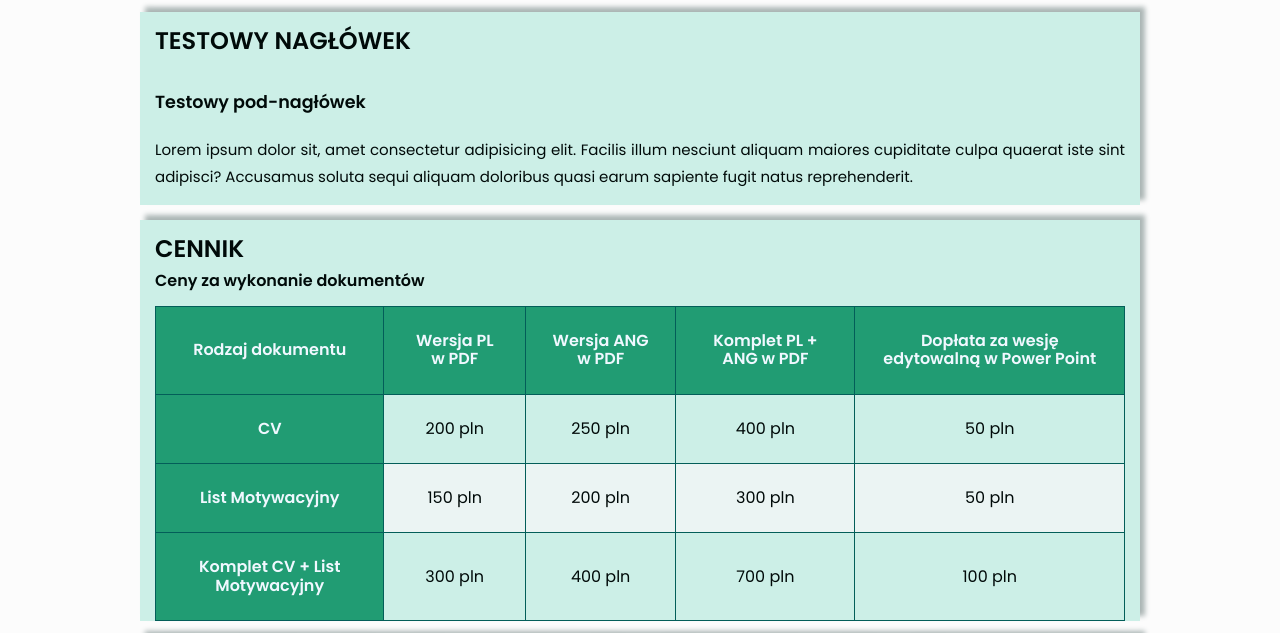
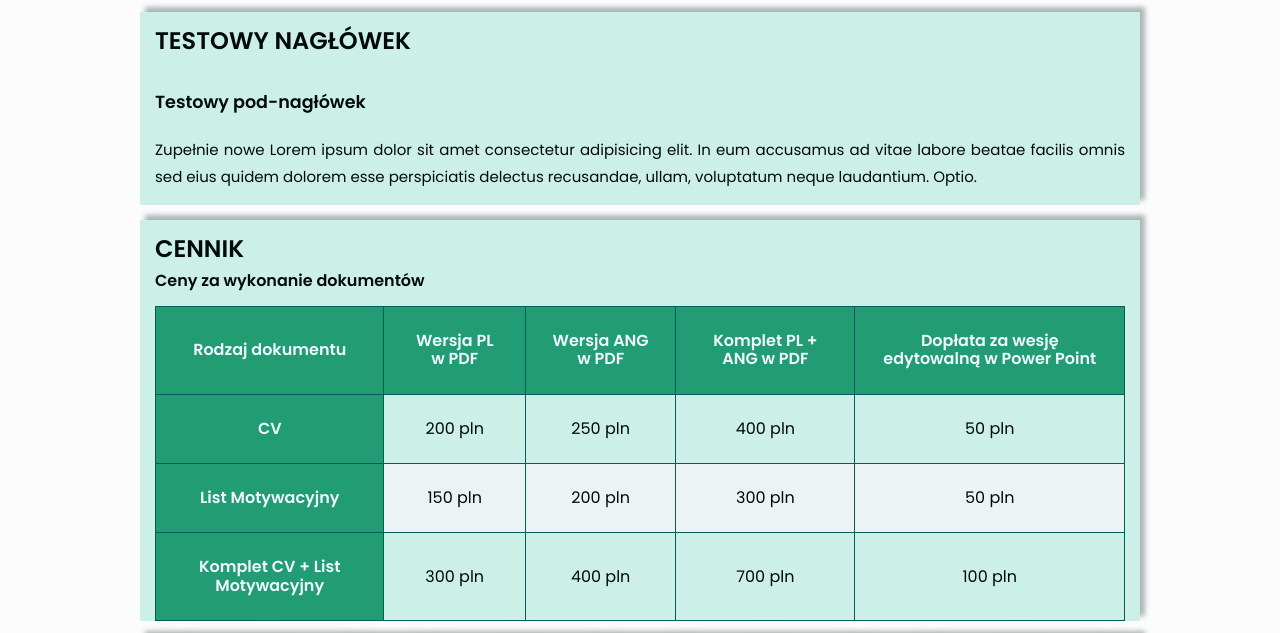
Before and after one commit to Malgosia-Ulko/first_website, a plain HTML site: page index.html in a window 1280 px wide. Shown: the part 1782-2415 px from the top of the page. Drawn offline with nearby package versions, Linux system fonts and the light colour scheme.

Commit message:
Changed text in the test section

```diff
--- a/index.html
+++ b/index.html
@@ -160,9 +160,9 @@
             <article class="section__article">
 
                 <h3>Testowy pod-nagłówek</h3>
-                Lorem ipsum dolor sit, amet consectetur adipisicing elit. Facilis illum nesciunt aliquam maiores
-                cupiditate culpa quaerat iste sint adipisci? Accusamus soluta sequi aliquam doloribus quasi earum
-                sapiente fugit natus reprehenderit.
+                Zupełnie nowe Lorem ipsum dolor sit amet consectetur adipisicing elit. In eum accusamus ad vitae labore
+                beatae facilis omnis sed eius quidem dolorem esse perspiciatis delectus recusandae, ullam, voluptatum
+                neque laudantium. Optio.
 
             </article>
 
```
